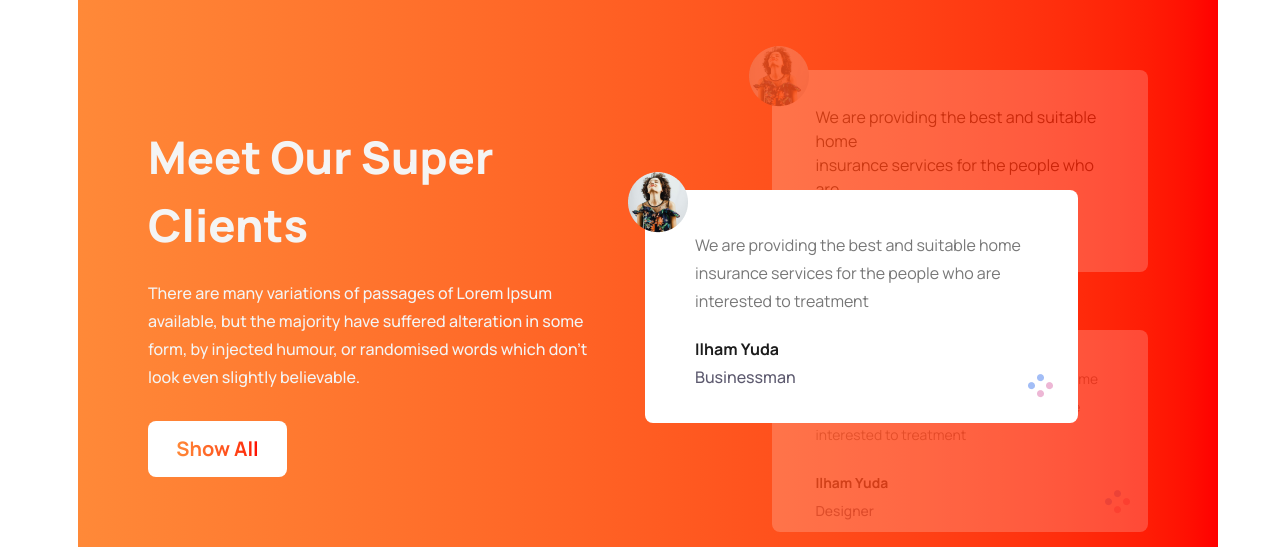
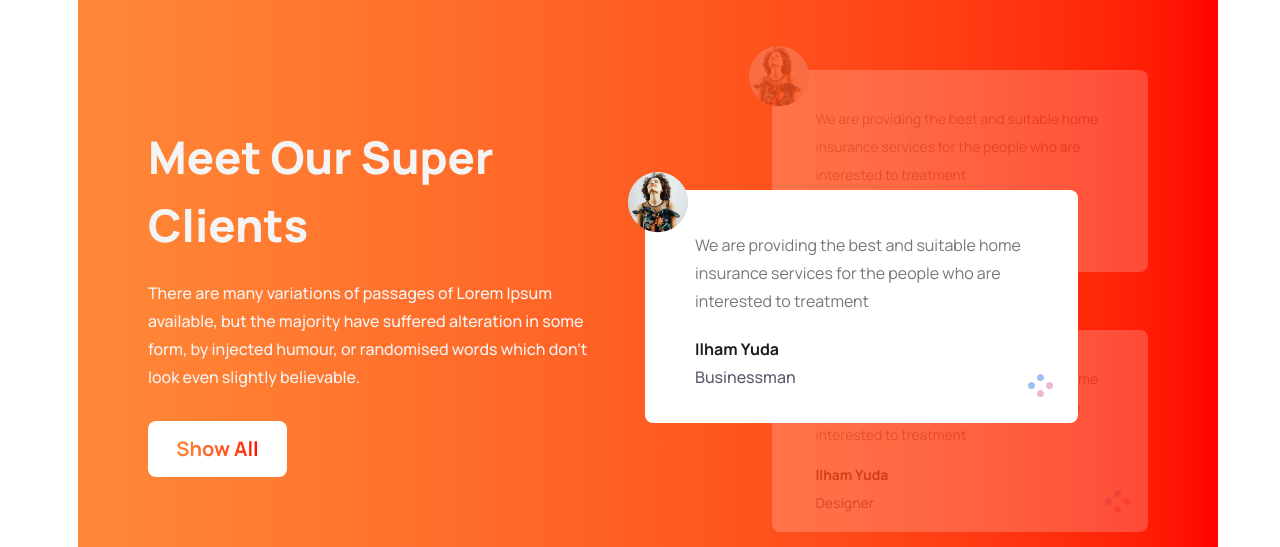
Before and after one commit to kawsarturjo/tea-house-resources-mine, a plain HTML site: page index.html in a window 1280 px wide. Shown: the part 2099-2646 px from the top of the page. Drawn offline with nearby package versions, Linux system fonts and the light colour scheme.

Commit message:
some changes

```diff
--- a/index.html
+++ b/index.html
@@ -105,14 +105,14 @@
              </div>
              <!-- right -->
               <div class="relative flex flex-col items-end justify-center pr-[70px]">
-                <div class="bg-white relative opacity-20 mb-[57.95px] rounded-lg w-[376.03px] h-[202.05px] pt-[35.55px] px-[43.42px] pb-[26.3px]>
+                <div class="bg-white relative opacity-20 mb-[57.95px] rounded-lg w-[376.03px] h-[202.05px] pt-[35.55px] px-[43.42px] pb-[26.3px]">
                     <p class="text-[13.89px] text-[#777777] leading-7">We are providing the best and suitable home<br>insurance services for the people who are<br>interested to treatment</p>
                     <img class="absolute bottom-[164.76px] right-[338.68px]" src="images/client.png" alt="client">
                 </div>
 
                 <div class="bg-white relative opacity-20 rounded-lg w-[376.03px] h-[202.05px] pt-[35.55px] px-[43.42px] pb-[26.3px]">
                     <p class="text-[13.89px] text-[#777777] leading-7">We are providing the best and suitable home<br>insurance services for the people who are<br>interested to treatment</p>
-                    <h6 class="text-[13.89px] text-[#1c1c1c] font-bold leading-7 pt-5">Ilham Yuda</h6>
+                    <h6 class="text-[13.89px] text-[#1c1c1c] font-bold leading-7 pt-3">Ilham Yuda</h6>
                     <span class="text-[13.89px] text-[#5D5A6F] font-medium leading-7">Designer</span>
                     <img class="absolute bottom-[164.76px] right-[338.68px]" src="images/client.png" alt="client">
                     <img class="absolute bottom-[18px] right-[18px]" src="images/circles.png" alt="circles">
```
